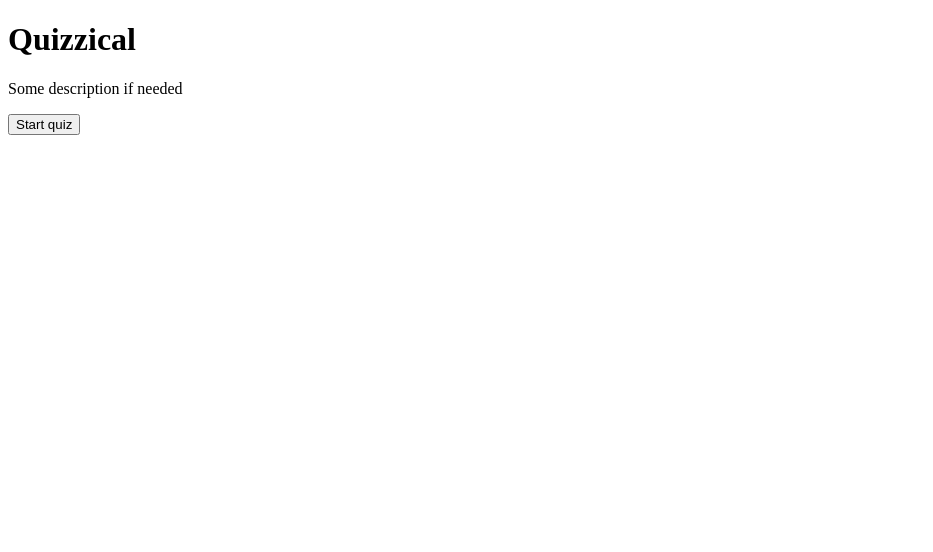
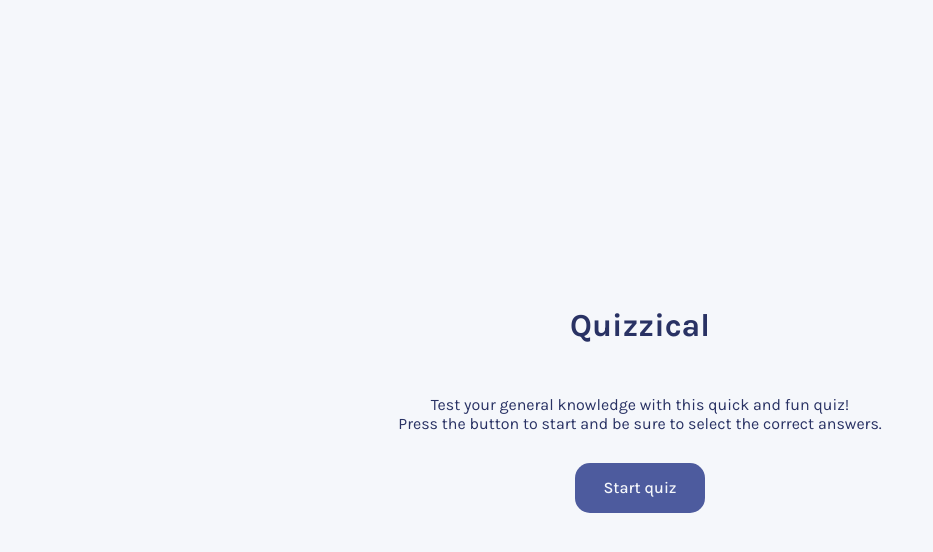
Before and after one commit to CarlosDRA/Quizzical-app, a React (Vite) app: page / in a window 1280 px wide. Shown: the top 552 px of the page, without its empty margins (0-933 px from the left). Built offline with nearby package versions, Linux system fonts and the light colour scheme.

Commit message:
Finished start page style

```diff
--- a/index.html
+++ b/index.html
@@ -6,7 +6,9 @@
 
     <link rel="preconnect" href="https://fonts.googleapis.com">
     <link rel="preconnect" href="https://fonts.gstatic.com" crossorigin>
-    <link href="https://fonts.googleapis.com/css2?family=Karla:wght@200;400;600&display=swap" rel="stylesheet">
+    <link href="https://fonts.googleapis.com/css2?family=Karla:wght@400;500;600;700&display=swap" rel="stylesheet">
+
+    <link rel="stylesheet" href="/src/styles/css/main.css">
 
     <title>Quizzical</title>
 
--- a/src/components/StartPage.jsx
+++ b/src/components/StartPage.jsx
@@ -1,9 +1,15 @@
 export default function StartPage(props){
     return(
-        <>
-            <h1>Quizzical</h1>
-            <p>Some description if needed</p>
-            <button onClick={props.start}>Start quiz</button>
-        </>
+        <div className="start--page">
+            <h1 className="title">Quizzical</h1>
+            <p className="text">Test your general knowledge with this quick and fun quiz!<br/>
+            Press the button to start and be sure to select the correct answers.</p>
+            <button
+                onClick={props.start}
+                className="button"
+            >
+                Start quiz
+            </button>
+        </div>
     )
 }
--- a/src/styles/sass/abstracts/colors.scss
+++ b/src/styles/sass/abstracts/_colors.scss
@@ -1,6 +1,7 @@
 $background-white: #F5F7FB;
 $font-color: #293264;
 $button-background: #4D5B9E;
+$button-shadow: #111214;
 $selected: #D6DBF5;
 $horizontal-rule: #DBDEF0;
 $correct-answer: #94D7A2;
--- a/src/styles/sass/base/_normalize.scss
+++ b/src/styles/sass/base/_normalize.scss
@@ -1,5 +1,5 @@
 /*! normalize.css v8.0.1 | MIT License | github.com/necolas/normalize.css */
-
+@use "../abstracts/colors.scss" as c;
 /* Document
    ========================================================================== */
 
@@ -22,6 +22,7 @@
 
   body {
     margin: 0;
+    background-color: c.$background-white;
   }
 
   /**
--- a/src/styles/sass/base/_typography.scss
+++ b/src/styles/sass/base/_typography.scss
@@ -8,6 +8,7 @@ body{
 .title{
     font-weight: 700;
     font-size: 32px;
+    color: c.$font-color;
 }
 
 .question{
@@ -22,3 +23,13 @@ body{
 .answer--text{
     font-weight: 500;
 }
+
+.button{
+    color: c.$background-white;
+    font-weight: 500;
+}
+
+.text{
+    font-weight: 400;
+    color: c.$font-color
+}
--- a/src/styles/sass/components/_buttons.scss
+++ b/src/styles/sass/components/_buttons.scss
@@ -0,0 +1,19 @@
+@use "../abstracts/colors" as c;
+
+.button{
+    padding: 16px 28px;
+    border: none;
+    border-radius: 15px;
+    background-color: c.$button-background;
+    display: flex;
+    justify-content: center;
+    align-items: center;
+
+    &:hover{
+        cursor: pointer;
+    }
+
+    &:active{
+        box-shadow: inset 2px 2px 8px c.$button-shadow;
+    }
+}
--- a/src/styles/sass/pages/_start-page.scss
+++ b/src/styles/sass/pages/_start-page.scss
@@ -0,0 +1,14 @@
+@use "../abstracts/colors.scss" as c;
+
+.start--page{
+    height: 100vh;
+    text-align: center;
+    display: flex;
+    flex-direction: column;
+    justify-content: center;
+    align-items: center;
+
+    .text{
+        margin: 30px auto;
+    }
+}
```
Also changed, not shown: src/styles/css/main.css (added, +1 -0 lines).
